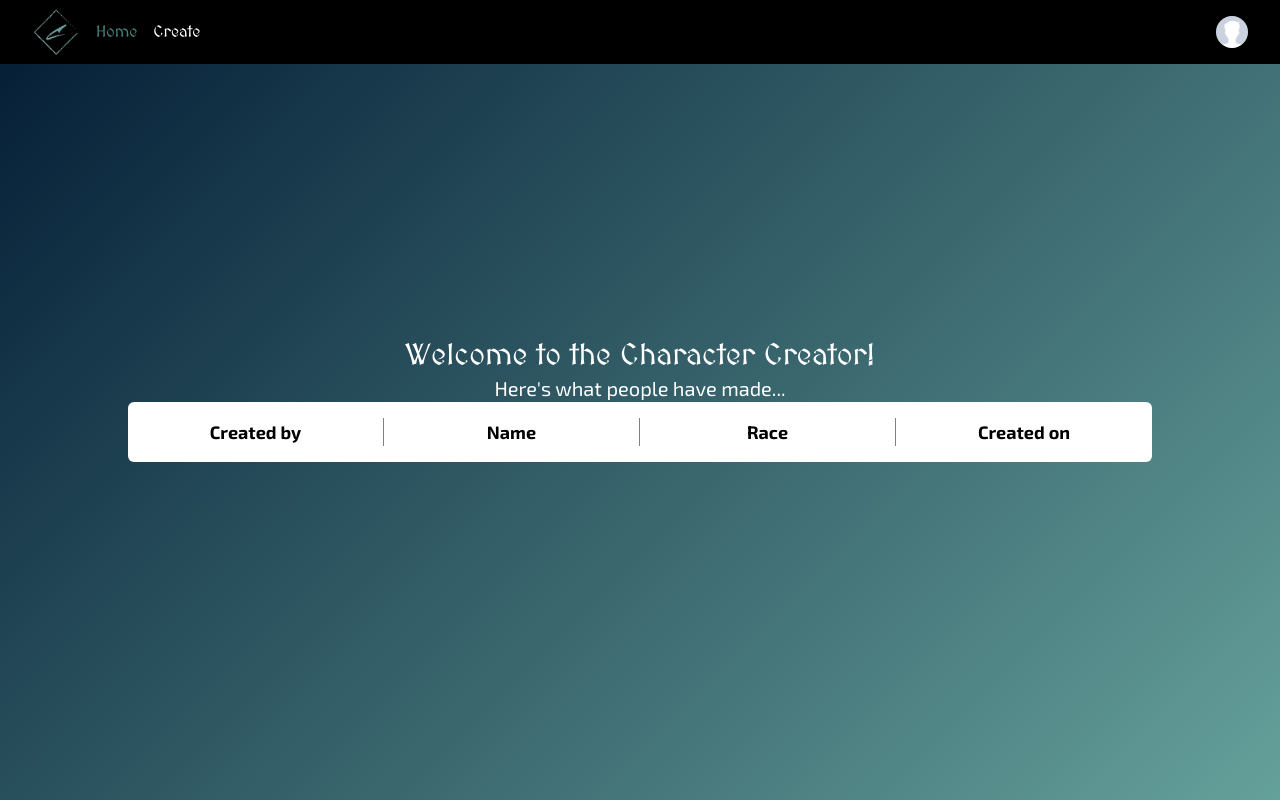
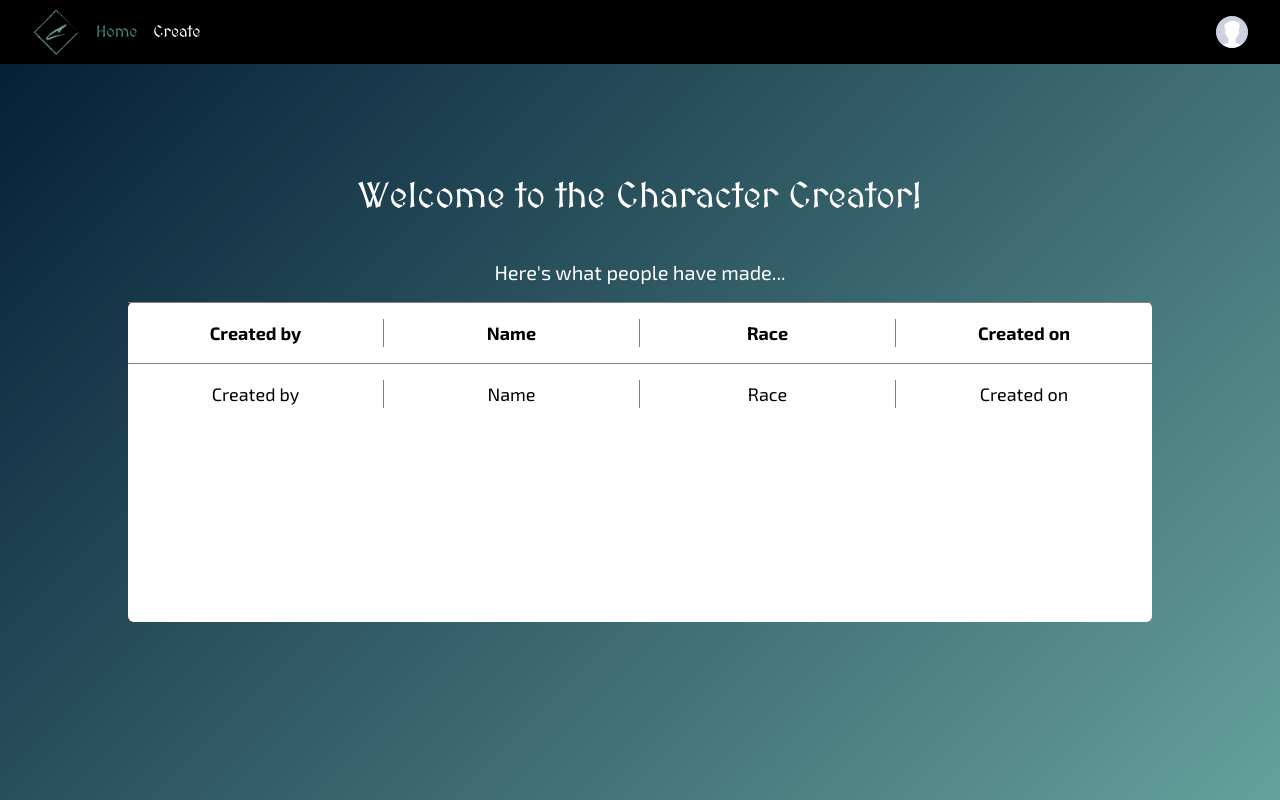
Before and after one commit to Fy50167/character-creator, a React (Vite) app in the folder client/: page / in a window 1280 px wide. Built offline with nearby package versions, Linux system fonts and the light colour scheme.

Commit message:
basic home template

```diff
--- a/client/src/components/CharacterDisplay.jsx
+++ b/client/src/components/CharacterDisplay.jsx
@@ -3,7 +3,7 @@ export default function CharacterDisplay(props) {
 
     return (
         <div
-            className={`w-full flex text-black text-sm md:text-lg py-4 text-center ${
+            className={`w-full flex text-black text-sm md:text-lg py-4 display-top text-center ${
                 bold ? 'font-bold' : ''
             }`}
         >
--- a/client/src/components/Header.jsx
+++ b/client/src/components/Header.jsx
@@ -78,7 +78,7 @@ export default function Header() {
                                             <Menu.Item>
                                                 {({ active }) => (
                                                     <a
-                                                        href='#'
+                                                        href='/profile'
                                                         className={classNames(
                                                             active
                                                                 ? 'bg-gray-100'
--- a/client/src/index.css
+++ b/client/src/index.css
@@ -46,3 +46,7 @@ body,
 .display-border {
     border-right: 1px solid grey;
 }
+
+.display-top {
+    border-top: 1px solid grey;
+}
--- a/client/src/main.jsx
+++ b/client/src/main.jsx
@@ -34,11 +34,11 @@ const router = createBrowserRouter([
                 element: <Creator />,
             },
             {
-                path: '/profile/:id',
+                path: '/profile',
                 element: <Profile />,
             },
             {
-                path: '/character/:id',
+                path: '/character',
                 element: <Character />,
             },
         ],
--- a/client/src/pages/Home.jsx
+++ b/client/src/pages/Home.jsx
@@ -4,16 +4,16 @@ export default function Home() {
     return (
         <section className='w-full h-full flex flex-col justify-center items-center'>
             <div className='text-center'>
-                <h2 className='stylized text-xl md:text-3xl'>
+                <h2 className='stylized text-xl md:text-4xl'>
                     Welcome to the Character Creator!
                 </h2>
             </div>
 
-            <div className='flex flex-col justify-center items-center w-4/5 '>
+            <div className='flex flex-col justify-center items-center w-4/5 mt-10'>
                 <h3 className='text-lg md:text-xl'>
                     Here's what people have made...
                 </h3>
-                <div className='bg-white rounded-md w-full'>
+                <div className='bg-white rounded-md w-full mt-4 min-h-80'>
                     <CharacterDisplay
                         creator='Created by'
                         name='Name'
@@ -21,6 +21,12 @@ export default function Home() {
                         date='Created on'
                         bold={true}
                     />
+                    <CharacterDisplay
+                        creator='Created by'
+                        name='Name'
+                        race='Race'
+                        date='Created on'
+                    />
                 </div>
             </div>
         </section>
--- a/client/src/pages/Profile.jsx
+++ b/client/src/pages/Profile.jsx
@@ -1,3 +1,5 @@
+import PERSON from '../assets/images/stock-image.jpg';
+
 export default function Profile() {
     return <></>;
 }
```
